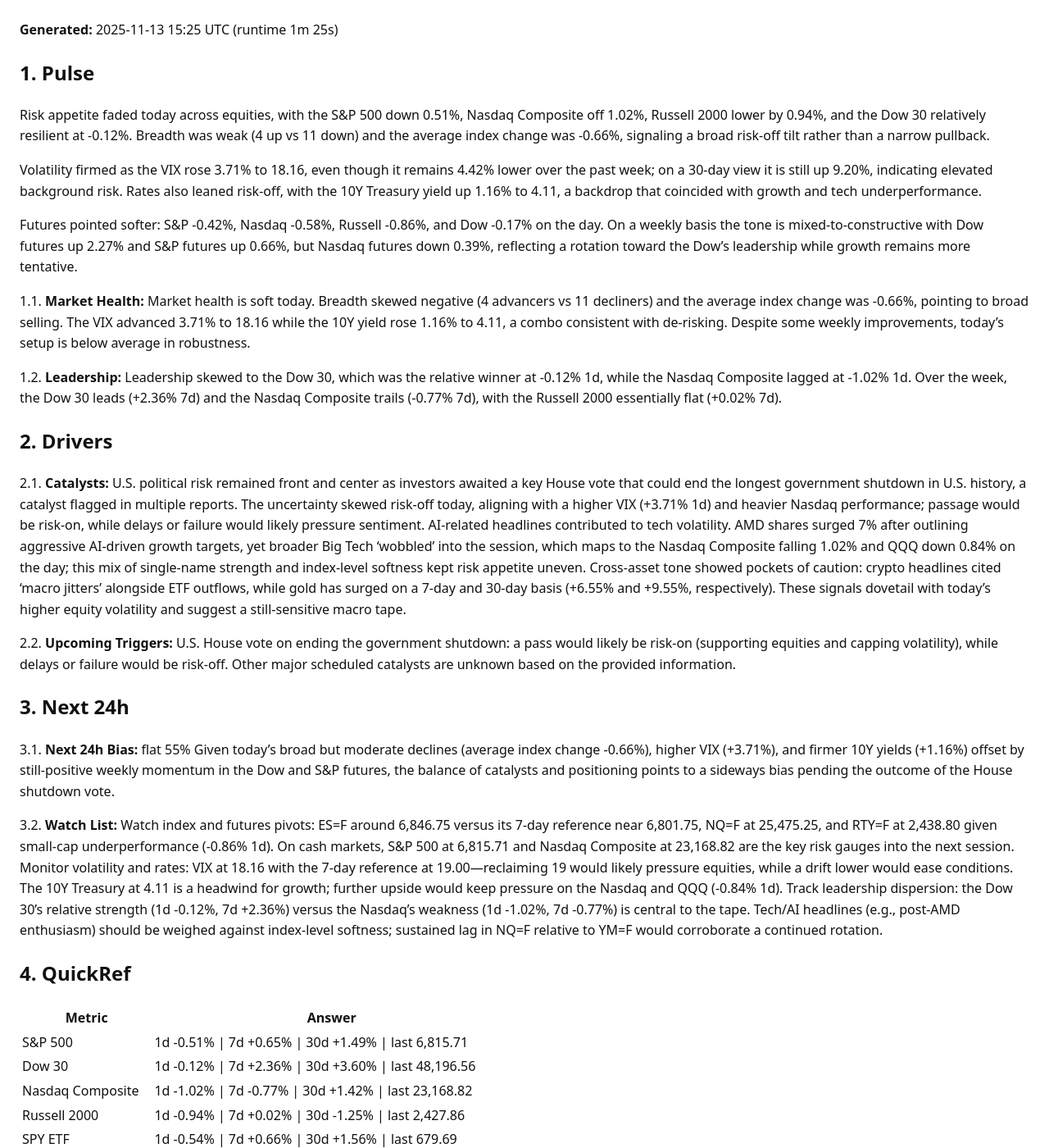
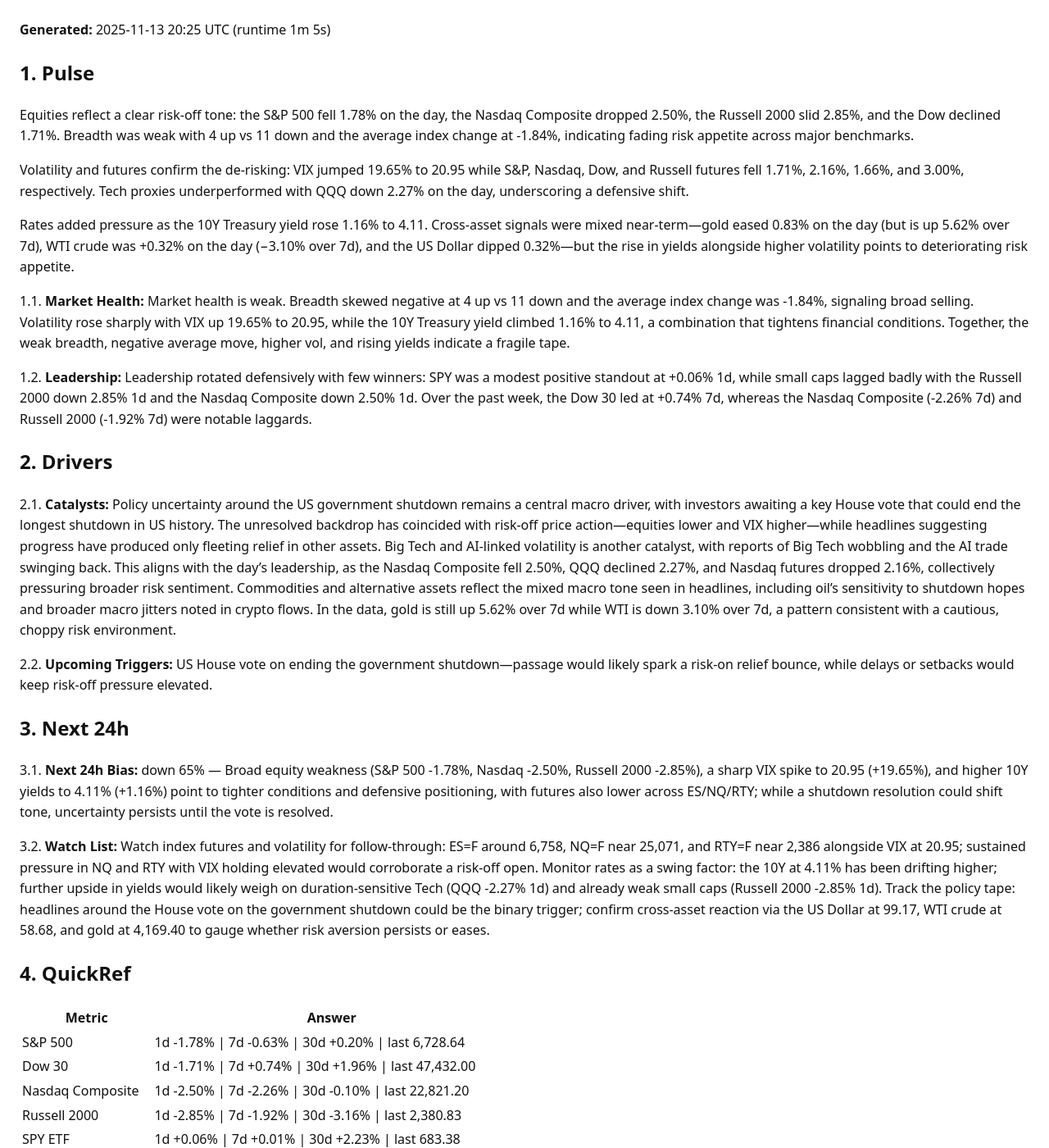
Before and after one commit to ryness/stonks, a Jekyll site: the page built from _reports/GODSEYE.md, in a window 1280 px wide and 1400 px high. Shown: the whole window at 82% size. Built offline with Jekyll 4.4.1, drawn with Linux system fonts in a browser that asks for light colours; some of the changed text lies outside the part shown.

Commit message:
Update report: rotation+GodsEye

```diff
--- a/_reports/GODSEYE.md
+++ b/_reports/GODSEYE.md
@@ -3,34 +3,34 @@ layout: default
 title: "GodsEye Market Report"
 ticker: "GODSEYE"
 date: 2025-11-13
-generated_at: 2025-11-13T15:25:46.602705+00:00
-runtime_seconds: 84.56
+generated_at: 2025-11-13T20:25:18.611654+00:00
+runtime_seconds: 65.18
 raw_markdown: |
-  **Generated:** <time class="js-local-time" datetime="2025-11-13T15:25:46.602705+00:00">2025-11-13 15:25 UTC</time> (runtime 1m 25s)
+  **Generated:** <time class="js-local-time" datetime="2025-11-13T20:25:18.611654+00:00">2025-11-13 20:25 UTC</time> (runtime 1m 5s)
 
   ## 1. Pulse
 
-  Risk appetite faded today across equities, with the S&P 500 down 0.51%, Nasdaq Composite off 1.02%, Russell 2000 lower by 0.94%, and the Dow 30 relatively resilient at -0.12%. Breadth was weak (4 up vs 11 down) and the average index change was -0.66%, signaling a broad risk-off tilt rather than a narrow pullback.
+  Equities reflect a clear risk-off tone: the S&P 500 fell 1.78% on the day, the Nasdaq Composite dropped 2.50%, the Russell 2000 slid 2.85%, and the Dow declined 1.71%. Breadth was weak with 4 up vs 11 down and the average index change at -1.84%, indicating fading risk appetite across major benchmarks.
 
-  Volatility firmed as the VIX rose 3.71% to 18.16, even though it remains 4.42% lower over the past week; on a 30-day view it is still up 9.20%, indicating elevated background risk. Rates also leaned risk-off, with the 10Y Treasury yield up 1.16% to 4.11, a backdrop that coincided with growth and tech underperformance.
+  Volatility and futures confirm the de-risking: VIX jumped 19.65% to 20.95 while S&P, Nasdaq, Dow, and Russell futures fell 1.71%, 2.16%, 1.66%, and 3.00%, respectively. Tech proxies underperformed with QQQ down 2.27% on the day, underscoring a defensive shift.
 
-  Futures pointed softer: S&P -0.42%, Nasdaq -0.58%, Russell -0.86%, and Dow -0.17% on the day. On a weekly basis the tone is mixed-to-constructive with Dow futures up 2.27% and S&P futures up 0.66%, but Nasdaq futures down 0.39%, reflecting a rotation toward the Dow’s leadership while growth remains more tentative.
+  Rates added pressure as the 10Y Treasury yield rose 1.16% to 4.11. Cross-asset signals were mixed near-term—gold eased 0.83% on the day (but is up 5.62% over 7d), WTI crude was +0.32% on the day (−3.10% over 7d), and the US Dollar dipped 0.32%—but the rise in yields alongside higher volatility points to deteriorating risk appetite.
 
-  1.1. **Market Health:** Market health is soft today. Breadth skewed negative (4 advancers vs 11 decliners) and the average index change was -0.66%, pointing to broad selling. The VIX advanced 3.71% to 18.16 while the 10Y yield rose 1.16% to 4.11, a combo consistent with de-risking. Despite some weekly improvements, today’s setup is below average in robustness.
+  1.1. **Market Health:** Market health is weak. Breadth skewed negative at 4 up vs 11 down and the average index change was -1.84%, signaling broad selling. Volatility rose sharply with VIX up 19.65% to 20.95, while the 10Y Treasury yield climbed 1.16% to 4.11, a combination that tightens financial conditions. Together, the weak breadth, negative average move, higher vol, and rising yields indicate a fragile tape.
 
-  1.2. **Leadership:** Leadership skewed to the Dow 30, which was the relative winner at -0.12% 1d, while the Nasdaq Composite lagged at -1.02% 1d. Over the week, the Dow 30 leads (+2.36% 7d) and the Nasdaq Composite trails (-0.77% 7d), with the Russell 2000 essentially flat (+0.02% 7d).
+  1.2. **Leadership:** Leadership rotated defensively with few winners: SPY was a modest positive standout at +0.06% 1d, while small caps lagged badly with the Russell 2000 down 2.85% 1d and the Nasdaq Composite down 2.50% 1d. Over the past week, the Dow 30 led at +0.74% 7d, whereas the Nasdaq Composite (-2.26% 7d) and Russell 2000 (-1.92% 7d) were notable laggards.
 
   ## 2. Drivers
 
-  2.1. **Catalysts:** U.S. political risk remained front and center as investors awaited a key House vote that could end the longest government shutdown in U.S. history, a catalyst flagged in multiple reports. The uncertainty skewed risk-off today, aligning with a higher VIX (+3.71% 1d) and heavier Nasdaq performance; passage would be risk-on, while delays or failure would likely pressure sentiment. AI-related headlines contributed to tech volatility. AMD shares surged 7% after outlining aggressive AI-driven growth targets, yet broader Big Tech ‘wobbled’ into the session, which maps to the Nasdaq Composite falling 1.02% and QQQ down 0.84% on the day; this mix of single-name strength and index-level softness kept risk appetite uneven. Cross-asset tone showed pockets of caution: crypto headlines cited ‘macro jitters’ alongside ETF outflows, while gold has surged on a 7-day and 30-day basis (+6.55% and +9.55%, respectively). These signals dovetail with today’s higher equity volatility and suggest a still-sensitive macro tape.
+  2.1. **Catalysts:** Policy uncertainty around the US government shutdown remains a central macro driver, with investors awaiting a key House vote that could end the longest shutdown in US history. The unresolved backdrop has coincided with risk-off price action—equities lower and VIX higher—while headlines suggesting progress have produced only fleeting relief in other assets. Big Tech and AI-linked volatility is another catalyst, with reports of Big Tech wobbling and the AI trade swinging back. This aligns with the day’s leadership, as the Nasdaq Composite fell 2.50%, QQQ declined 2.27%, and Nasdaq futures dropped 2.16%, collectively pressuring broader risk sentiment. Commodities and alternative assets reflect the mixed macro tone seen in headlines, including oil’s sensitivity to shutdown hopes and broader macro jitters noted in crypto flows. In the data, gold is still up 5.62% over 7d while WTI is down 3.10% over 7d, a pattern consistent with a cautious, choppy risk environment.
 
-  2.2. **Upcoming Triggers:** U.S. House vote on ending the government shutdown: a pass would likely be risk-on (supporting equities and capping volatility), while delays or failure would be risk-off. Other major scheduled catalysts are unknown based on the provided information.
+  2.2. **Upcoming Triggers:** US House vote on ending the government shutdown—passage would likely spark a risk-on relief bounce, while delays or setbacks would keep risk-off pressure elevated.
 
   ## 3. Next 24h
 
-  3.1. **Next 24h Bias:** flat 55% Given today’s broad but moderate declines (average index change -0.66%), higher VIX (+3.71%), and firmer 10Y yields (+1.16%) offset by still-positive weekly momentum in the Dow and S&P futures, the balance of catalysts and positioning points to a sideways bias pending the outcome of the House shutdown vote.
+  3.1. **Next 24h Bias:** down 65% — Broad equity weakness (S&P 500 -1.78%, Nasdaq -2.50%, Russell 2000 -2.85%), a sharp VIX spike to 20.95 (+19.65%), and higher 10Y yields to 4.11% (+1.16%) point to tighter conditions and defensive positioning, with futures also lower across ES/NQ/RTY; while a shutdown resolution could shift tone, uncertainty persists until the vote is resolved.
 
-  3.2. **Watch List:** Watch index and futures pivots: ES=F around 6,846.75 versus its 7-day reference near 6,801.75, NQ=F at 25,475.25, and RTY=F at 2,438.80 given small-cap underperformance (-0.86% 1d). On cash markets, S&P 500 at 6,815.71 and Nasdaq Composite at 23,168.82 are the key risk gauges into the next session. Monitor volatility and rates: VIX at 18.16 with the 7-day reference at 19.00—reclaiming 19 would likely pressure equities, while a drift lower would ease conditions. The 10Y Treasury at 4.11 is a headwind for growth; further upside would keep pressure on the Nasdaq and QQQ (-0.84% 1d). Track leadership dispersion: the Dow 30’s relative strength (1d -0.12%, 7d +2.36%) versus the Nasdaq’s weakness (1d -1.02%, 7d -0.77%) is central to the tape. Tech/AI headlines (e.g., post-AMD enthusiasm) should be weighed against index-level softness; sustained lag in NQ=F relative to YM=F would corroborate a continued rotation.
+  3.2. **Watch List:** Watch index futures and volatility for follow-through: ES=F around 6,758, NQ=F near 25,071, and RTY=F near 2,386 alongside VIX at 20.95; sustained pressure in NQ and RTY with VIX holding elevated would corroborate a risk-off open. Monitor rates as a swing factor: the 10Y at 4.11% has been drifting higher; further upside in yields would likely weigh on duration-sensitive Tech (QQQ -2.27% 1d) and already weak small caps (Russell 2000 -2.85% 1d). Track the policy tape: headlines around the House vote on the government shutdown could be the binary trigger; confirm cross-asset reaction via the US Dollar at 99.17, WTI crude at 58.68, and gold at 4,169.40 to gauge whether risk aversion persists or eases.
 
   ## 4. QuickRef
 
@@ -38,21 +38,21 @@ raw_markdown: |
   <table>
   <thead><tr><th>Metric</th><th>Answer</th></tr></thead>
   <tbody>
-  <tr><td>S&amp;P 500</td><td>1d -0.51% | 7d +0.65% | 30d +1.49% | last 6,815.71</td></tr>
-  <tr><td>Dow 30</td><td>1d -0.12% | 7d +2.36% | 30d +3.60% | last 48,196.56</td></tr>
-  <tr><td>Nasdaq Composite</td><td>1d -1.02% | 7d -0.77% | 30d +1.42% | last 23,168.82</td></tr>
-  <tr><td>Russell 2000</td><td>1d -0.94% | 7d +0.02% | 30d -1.25% | last 2,427.86</td></tr>
-  <tr><td>SPY ETF</td><td>1d -0.54% | 7d +0.66% | 30d +1.56% | last 679.69</td></tr>
-  <tr><td>QQQ ETF</td><td>1d -0.84% | 7d -0.54% | 30d +1.68% | last 615.88</td></tr>
-  <tr><td>VIX</td><td>1d +3.71% | 7d -4.42% | 30d +9.20% | last 18.16</td></tr>
-  <tr><td>S&amp;P Fut</td><td>1d -0.42% | 7d +0.66% | 30d +1.18% | last 6,846.75</td></tr>
-  <tr><td>Nasdaq Fut</td><td>1d -0.58% | 7d -0.39% | 30d +1.45% | last 25,475.25</td></tr>
-  <tr><td>Dow Fut</td><td>1d -0.17% | 7d +2.27% | 30d +3.16% | last 48,284.00</td></tr>
-  <tr><td>Russell Fut</td><td>1d -0.86% | 7d +0.05% | 30d -1.43% | last 2,438.80</td></tr>
+  <tr><td>S&amp;P 500</td><td>1d -1.78% | 7d -0.63% | 30d +0.20% | last 6,728.64</td></tr>
+  <tr><td>Dow 30</td><td>1d -1.71% | 7d +0.74% | 30d +1.96% | last 47,432.00</td></tr>
+  <tr><td>Nasdaq Composite</td><td>1d -2.50% | 7d -2.26% | 30d -0.10% | last 22,821.20</td></tr>
+  <tr><td>Russell 2000</td><td>1d -2.85% | 7d -1.92% | 30d -3.16% | last 2,380.83</td></tr>
+  <tr><td>SPY ETF</td><td>1d +0.06% | 7d +0.01% | 30d +2.23% | last 683.38</td></tr>
+  <tr><td>QQQ ETF</td><td>1d -2.27% | 7d -1.98% | 30d +0.21% | last 607.01</td></tr>
+  <tr><td>VIX</td><td>1d +19.65% | 7d +10.26% | 30d +25.98% | last 20.95</td></tr>
+  <tr><td>S&amp;P Fut</td><td>1d -1.71% | 7d -0.64% | 30d -0.13% | last 6,758.25</td></tr>
+  <tr><td>Nasdaq Fut</td><td>1d -2.16% | 7d -1.97% | 30d -0.15% | last 25,071.25</td></tr>
+  <tr><td>Dow Fut</td><td>1d -1.66% | 7d +0.74% | 30d +1.62% | last 47,564.00</td></tr>
+  <tr><td>Russell Fut</td><td>1d -3.00% | 7d -2.10% | 30d -3.55% | last 2,386.20</td></tr>
   <tr><td>10Y Treasury</td><td>1d +1.16% | 7d +0.56% | 30d +0.59% | last 4.11</td></tr>
-  <tr><td>Gold Fut</td><td>1d +0.04% | 7d +6.55% | 30d +9.55% | last 4,206.20</td></tr>
-  <tr><td>WTI Crude</td><td>1d +0.97% | 7d -2.48% | 30d -2.35% | last 59.06</td></tr>
-  <tr><td>US Dollar</td><td>1d -0.27% | 7d -1.01% | 30d +1.39% | last 99.21</td></tr>
+  <tr><td>Gold Fut</td><td>1d -0.83% | 7d +5.62% | 30d +8.59% | last 4,169.40</td></tr>
+  <tr><td>WTI Crude</td><td>1d +0.32% | 7d -3.10% | 30d -2.98% | last 58.68</td></tr>
+  <tr><td>US Dollar</td><td>1d -0.32% | 7d -1.05% | 30d +1.34% | last 99.17</td></tr>
   </tbody></table>
   </div>
 
@@ -121,31 +121,31 @@ raw_markdown: |
   </details>
 ---
 
-**Generated:** <time class="js-local-time" datetime="2025-11-13T15:25:46.602705+00:00">2025-11-13 15:25 UTC</time> (runtime 1m 25s)
+**Generated:** <time class="js-local-time" datetime="2025-11-13T20:25:18.611654+00:00">2025-11-13 20:25 UTC</time> (runtime 1m 5s)
 
 ## 1. Pulse
 
-Risk appetite faded today across equities, with the S&P 500 down 0.51%, Nasdaq Composite off 1.02%, Russell 2000 lower by 0.94%, and the Dow 30 relatively resilient at -0.12%. Breadth was weak (4 up vs 11 down) and the average index change was -0.66%, signaling a broad risk-off tilt rather than a narrow pullback.
+Equities reflect a clear risk-off tone: the S&P 500 fell 1.78% on the day, the Nasdaq Composite dropped 2.50%, the Russell 2000 slid 2.85%, and the Dow declined 1.71%. Breadth was weak with 4 up vs 11 down and the average index change at -1.84%, indicating fading risk appetite across major benchmarks.
 
-Volatility firmed as the VIX rose 3.71% to 18.16, even though it remains 4.42% lower over the past week; on a 30-day view it is still up 9.20%, indicating elevated background risk. Rates also leaned risk-off, with the 10Y Treasury yield up 1.16% to 4.11, a backdrop that coincided with growth and tech underperformance.
+Volatility and futures confirm the de-risking: VIX jumped 19.65% to 20.95 while S&P, Nasdaq, Dow, and Russell futures fell 1.71%, 2.16%, 1.66%, and 3.00%, respectively. Tech proxies underperformed with QQQ down 2.27% on the day, underscoring a defensive shift.
 
-Futures pointed softer: S&P -0.42%, Nasdaq -0.58%, Russell -0.86%, and Dow -0.17% on the day. On a weekly basis the tone is mixed-to-constructive with Dow futures up 2.27% and S&P futures up 0.66%, but Nasdaq futures down 0.39%, reflecting a rotation toward the Dow’s leadership while growth remains more tentative.
+Rates added pressure as the 10Y Treasury yield rose 1.16% to 4.11. Cross-asset signals were mixed near-term—gold eased 0.83% on the day (but is up 5.62% over 7d), WTI crude was +0.32% on the day (−3.10% over 7d), and the US Dollar dipped 0.32%—but the rise in yields alongside higher volatility points to deteriorating risk appetite.
 
-1.1. **Market Health:** Market health is soft today. Breadth skewed negative (4 advancers vs 11 decliners) and the average index change was -0.66%, pointing to broad selling. The VIX advanced 3.71% to 18.16 while the 10Y yield rose 1.16% to 4.11, a combo consistent with de-risking. Despite some weekly improvements, today’s setup is below average in robustness.
+1.1. **Market Health:** Market health is weak. Breadth skewed negative at 4 up vs 11 down and the average index change was -1.84%, signaling broad selling. Volatility rose sharply with VIX up 19.65% to 20.95, while the 10Y Treasury yield climbed 1.16% to 4.11, a combination that tightens financial conditions. Together, the weak breadth, negative average move, higher vol, and rising yields indicate a fragile tape.
 
-1.2. **Leadership:** Leadership skewed to the Dow 30, which was the relative winner at -0.12% 1d, while the Nasdaq Composite lagged at -1.02% 1d. Over the week, the Dow 30 leads (+2.36% 7d) and the Nasdaq Composite trails (-0.77% 7d), with the Russell 2000 essentially flat (+0.02% 7d).
+1.2. **Leadership:** Leadership rotated defensively with few winners: SPY was a modest positive standout at +0.06% 1d, while small caps lagged badly with the Russell 2000 down 2.85% 1d and the Nasdaq Composite down 2.50% 1d. Over the past week, the Dow 30 led at +0.74% 7d, whereas the Nasdaq Composite (-2.26% 7d) and Russell 2000 (-1.92% 7d) were notable laggards.
 
 ## 2. Drivers
 
-2.1. **Catalysts:** U.S. political risk remained front and center as investors awaited a key House vote that could end the longest government shutdown in U.S. history, a catalyst flagged in multiple reports. The uncertainty skewed risk-off today, aligning with a higher VIX (+3.71% 1d) and heavier Nasdaq performance; passage would be risk-on, while delays or failure would likely pressure sentiment. AI-related headlines contributed to tech volatility. AMD shares surged 7% after outlining aggressive AI-driven growth targets, yet broader Big Tech ‘wobbled’ into the session, which maps to the Nasdaq Composite falling 1.02% and QQQ down 0.84% on the day; this mix of single-name strength and index-level softness kept risk appetite uneven. Cross-asset tone showed pockets of caution: crypto headlines cited ‘macro jitters’ alongside ETF outflows, while gold has surged on a 7-day and 30-day basis (+6.55% and +9.55%, respectively). These signals dovetail with today’s higher equity volatility and suggest a still-sensitive macro tape.
+2.1. **Catalysts:** Policy uncertainty around the US government shutdown remains a central macro driver, with investors awaiting a key House vote that could end the longest shutdown in US history. The unresolved backdrop has coincided with risk-off price action—equities lower and VIX higher—while headlines suggesting progress have produced only fleeting relief in other assets. Big Tech and AI-linked volatility is another catalyst, with reports of Big Tech wobbling and the AI trade swinging back. This aligns with the day’s leadership, as the Nasdaq Composite fell 2.50%, QQQ declined 2.27%, and Nasdaq futures dropped 2.16%, collectively pressuring broader risk sentiment. Commodities and alternative assets reflect the mixed macro tone seen in headlines, including oil’s sensitivity to shutdown hopes and broader macro jitters noted in crypto flows. In the data, gold is still up 5.62% over 7d while WTI is down 3.10% over 7d, a pattern consistent with a cautious, choppy risk environment.
 
-2.2. **Upcoming Triggers:** U.S. House vote on ending the government shutdown: a pass would likely be risk-on (supporting equities and capping volatility), while delays or failure would be risk-off. Other major scheduled catalysts are unknown based on the provided information.
+2.2. **Upcoming Triggers:** US House vote on ending the government shutdown—passage would likely spark a risk-on relief bounce, while delays or setbacks would keep risk-off pressure elevated.
 
 ## 3. Next 24h
 
-3.1. **Next 24h Bias:** flat 55% Given today’s broad but moderate declines (average index change -0.66%), higher VIX (+3.71%), and firmer 10Y yields (+1.16%) offset by still-positive weekly momentum in the Dow and S&P futures, the balance of catalysts and positioning points to a sideways bias pending the outcome of the House shutdown vote.
+3.1. **Next 24h Bias:** down 65% — Broad equity weakness (S&P 500 -1.78%, Nasdaq -2.50%, Russell 2000 -2.85%), a sharp VIX spike to 20.95 (+19.65%), and higher 10Y yields to 4.11% (+1.16%) point to tighter conditions and defensive positioning, with futures also lower across ES/NQ/RTY; while a shutdown resolution could shift tone, uncertainty persists until the vote is resolved.
 
-3.2. **Watch List:** Watch index and futures pivots: ES=F around 6,846.75 versus its 7-day reference near 6,801.75, NQ=F at 25,475.25, and RTY=F at 2,438.80 given small-cap underperformance (-0.86% 1d). On cash markets, S&P 500 at 6,815.71 and Nasdaq Composite at 23,168.82 are the key risk gauges into the next session. Monitor volatility and rates: VIX at 18.16 with the 7-day reference at 19.00—reclaiming 19 would likely pressure equities, while a drift lower would ease conditions. The 10Y Treasury at 4.11 is a headwind for growth; further upside would keep pressure on the Nasdaq and QQQ (-0.84% 1d). Track leadership dispersion: the Dow 30’s relative strength (1d -0.12%, 7d +2.36%) versus the Nasdaq’s weakness (1d -1.02%, 7d -0.77%) is central to the tape. Tech/AI headlines (e.g., post-AMD enthusiasm) should be weighed against index-level softness; sustained lag in NQ=F relative to YM=F would corroborate a continued rotation.
+3.2. **Watch List:** Watch index futures and volatility for follow-through: ES=F around 6,758, NQ=F near 25,071, and RTY=F near 2,386 alongside VIX at 20.95; sustained pressure in NQ and RTY with VIX holding elevated would corroborate a risk-off open. Monitor rates as a swing factor: the 10Y at 4.11% has been drifting higher; further upside in yields would likely weigh on duration-sensitive Tech (QQQ -2.27% 1d) and already weak small caps (Russell 2000 -2.85% 1d). Track the policy tape: headlines around the House vote on the government shutdown could be the binary trigger; confirm cross-asset reaction via the US Dollar at 99.17, WTI crude at 58.68, and gold at 4,169.40 to gauge whether risk aversion persists or eases.
 
 ## 4. QuickRef
 
@@ -153,21 +153,21 @@ Futures pointed softer: S&P -0.42%, Nasdaq -0.58%, Russell -0.86%, and Dow -0.17
 <table>
 <thead><tr><th>Metric</th><th>Answer</th></tr></thead>
 <tbody>
-<tr><td>S&amp;P 500</td><td>1d -0.51% | 7d +0.65% | 30d +1.49% | last 6,815.71</td></tr>
-<tr><td>Dow 30</td><td>1d -0.12% | 7d +2.36% | 30d +3.60% | last 48,196.56</td></tr>
-<tr><td>Nasdaq Composite</td><td>1d -1.02% | 7d -0.77% | 30d +1.42% | last 23,168.82</td></tr>
-<tr><td>Russell 2000</td><td>1d -0.94% | 7d +0.02% | 30d -1.25% | last 2,427.86</td></tr>
-<tr><td>SPY ETF</td><td>1d -0.54% | 7d +0.66% | 30d +1.56% | last 679.69</td></tr>
-<tr><td>QQQ ETF</td><td>1d -0.84% | 7d -0.54% | 30d +1.68% | last 615.88</td></tr>
-<tr><td>VIX</td><td>1d +3.71% | 7d -4.42% | 30d +9.20% | last 18.16</td></tr>
-<tr><td>S&amp;P Fut</td><td>1d -0.42% | 7d +0.66% | 30d +1.18% | last 6,846.75</td></tr>
-<tr><td>Nasdaq Fut</td><td>1d -0.58% | 7d -0.39% | 30d +1.45% | last 25,475.25</td></tr>
-<tr><td>Dow Fut</td><td>1d -0.17% | 7d +2.27% | 30d +3.16% | last 48,284.00</td></tr>
-<tr><td>Russell Fut</td><td>1d -0.86% | 7d +0.05% | 30d -1.43% | last 2,438.80</td></tr>
+<tr><td>S&amp;P 500</td><td>1d -1.78% | 7d -0.63% | 30d +0.20% | last 6,728.64</td></tr>
+<tr><td>Dow 30</td><td>1d -1.71% | 7d +0.74% | 30d +1.96% | last 47,432.00</td></tr>
+<tr><td>Nasdaq Composite</td><td>1d -2.50% | 7d -2.26% | 30d -0.10% | last 22,821.20</td></tr>
+<tr><td>Russell 2000</td><td>1d -2.85% | 7d -1.92% | 30d -3.16% | last 2,380.83</td></tr>
+<tr><td>SPY ETF</td><td>1d +0.06% | 7d +0.01% | 30d +2.23% | last 683.38</td></tr>
+<tr><td>QQQ ETF</td><td>1d -2.27% | 7d -1.98% | 30d +0.21% | last 607.01</td></tr>
+<tr><td>VIX</td><td>1d +19.65% | 7d +10.26% | 30d +25.98% | last 20.95</td></tr>
+<tr><td>S&amp;P Fut</td><td>1d -1.71% | 7d -0.64% | 30d -0.13% | last 6,758.25</td></tr>
+<tr><td>Nasdaq Fut</td><td>1d -2.16% | 7d -1.97% | 30d -0.15% | last 25,071.25</td></tr>
+<tr><td>Dow Fut</td><td>1d -1.66% | 7d +0.74% | 30d +1.62% | last 47,564.00</td></tr>
+<tr><td>Russell Fut</td><td>1d -3.00% | 7d -2.10% | 30d -3.55% | last 2,386.20</td></tr>
 <tr><td>10Y Treasury</td><td>1d +1.16% | 7d +0.56% | 30d +0.59% | last 4.11</td></tr>
-<tr><td>Gold Fut</td><td>1d +0.04% | 7d +6.55% | 30d +9.55% | last 4,206.20</td></tr>
-<tr><td>WTI Crude</td><td>1d +0.97% | 7d -2.48% | 30d -2.35% | last 59.06</td></tr>
-<tr><td>US Dollar</td><td>1d -0.27% | 7d -1.01% | 30d +1.39% | last 99.21</td></tr>
+<tr><td>Gold Fut</td><td>1d -0.83% | 7d +5.62% | 30d +8.59% | last 4,169.40</td></tr>
+<tr><td>WTI Crude</td><td>1d +0.32% | 7d -3.10% | 30d -2.98% | last 58.68</td></tr>
+<tr><td>US Dollar</td><td>1d -0.32% | 7d -1.05% | 30d +1.34% | last 99.17</td></tr>
 </tbody></table>
 </div>
 
```
Also changed, not shown: _reports/PYPL.md (+43 -43 lines).
